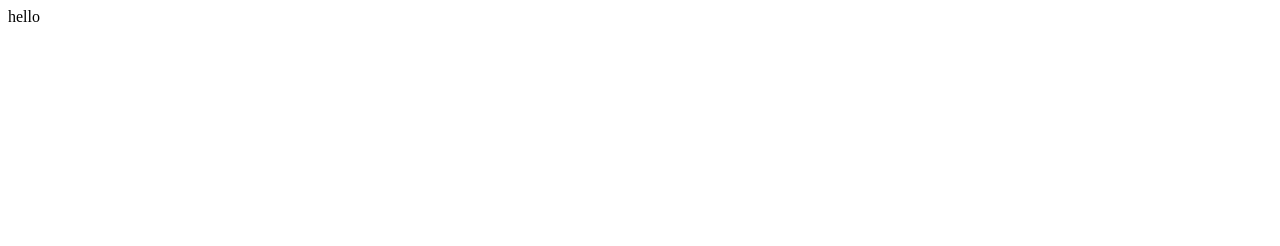
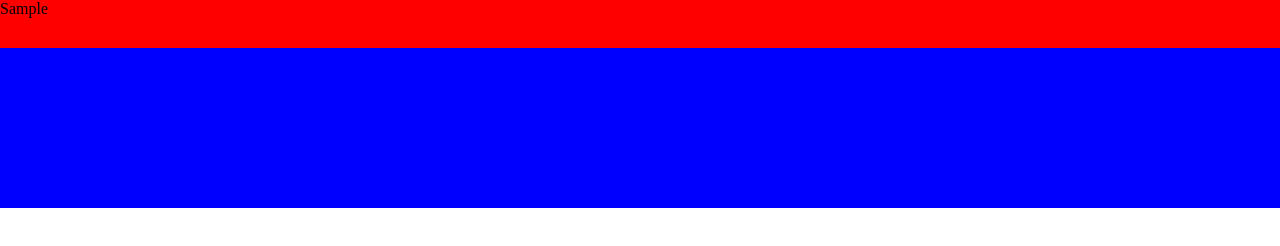
Before and after one commit to kc-leung/LandingPage, a plain HTML site: page index.html in a window 1280 px wide. Drawn offline with Linux system fonts and the light colour scheme.

Commit message:
structre setup

```diff
--- a/index.html
+++ b/index.html
@@ -7,8 +7,13 @@
   <title>Document</title>
 </head>
 <body>
+  <div class="header">
+    Sample
+  </div>
   <div class="main-container">
-    hello
+    <div class="form-container"></div>
+    <div class="google-button"></div>
+    <div class="logIn-button"></div>
   </div>
 </body>
 </html>
--- a/styles.css
+++ b/styles.css
@@ -1,3 +1,16 @@
 body {
   background-color: white;
+  margin: 0;
 }
+
+.header {
+  width: 100vw;
+  height: 3rem;
+  background-color: red;
+}
+
+.main-container {
+  width: 100vw;
+  height: 10rem;
+  background-color: blue;
+}
```
Also changed, not shown: 1 other file.
